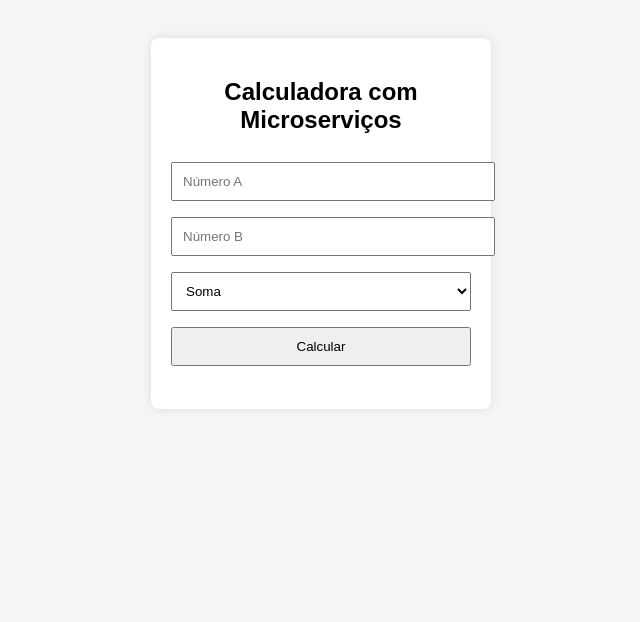
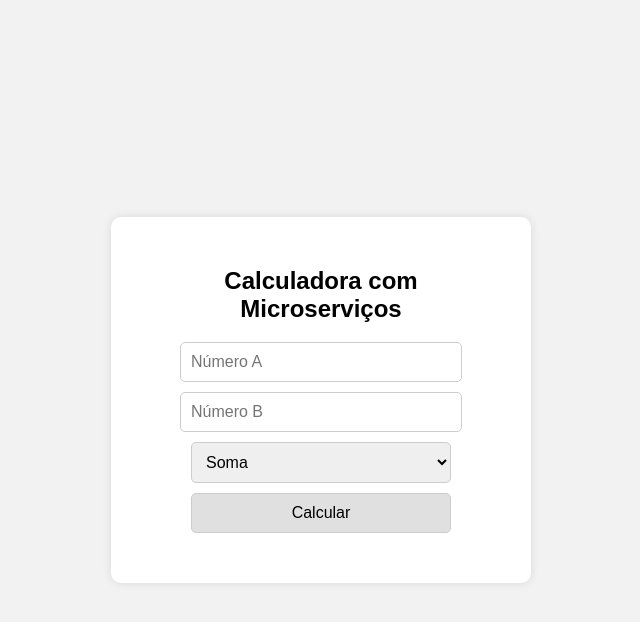
Before and after one commit to LarissaCoutinhoo/ms-calculadora-completo, a website: page public/index.html in a window 1280 px wide. Shown: the whole page, without its empty margins (319-959 px from the left). Drawn offline with Linux system fonts and the light colour scheme.

Commit message:
ajuste no css

```diff
--- a/public/index.html
+++ b/public/index.html
@@ -5,12 +5,54 @@
   <meta name="viewport" content="width=device-width, initial-scale=1.0" />
   <title>Calculadora com Microserviços</title>
   <style>
-    body { font-family: Arial; background: #f5f5f5; display: flex; justify-content: center; padding: 30px; }
-    .container { background: white; padding: 20px; border-radius: 8px; width: 300px; box-shadow: 0 0 10px rgba(0,0,0,0.1); }
-    h2 { text-align: center; }
-    input, select, button { width: 100%; margin: 8px 0; padding: 10px; }
-    #resultado { margin-top: 15px; font-weight: bold; text-align: center; }
-  </style>
+  body {
+    font-family: Arial, sans-serif;
+    background-color: #f2f2f2;
+    display: flex;
+    justify-content: center;
+    align-items: center;
+    height: 100vh;
+    margin: 0;
+  }
+
+  .container {
+    background-color: #fff;
+    padding: 30px;
+    border-radius: 10px;
+    box-shadow: 0 0 10px rgba(0, 0, 0, 0.1);
+    text-align: center;
+    width: 100%;
+    max-width: 360px;
+  }
+
+  input,
+  select,
+  button {
+    width: 90%;
+    max-width: 260px;
+    padding: 10px;
+    margin: 10px auto;
+    display: block;
+    font-size: 16px;
+    border: 1px solid #ccc;
+    border-radius: 5px;
+  }
+
+  button {
+    background-color: #e0e0e0;
+    cursor: pointer;
+  }
+
+  button:hover {
+    background-color: #d5d5d5;
+  }
+
+  #resultado {
+    margin-top: 20px;
+    font-weight: bold;
+  }
+</style>
+
 </head>
 <body>
   <div class="container">
```
